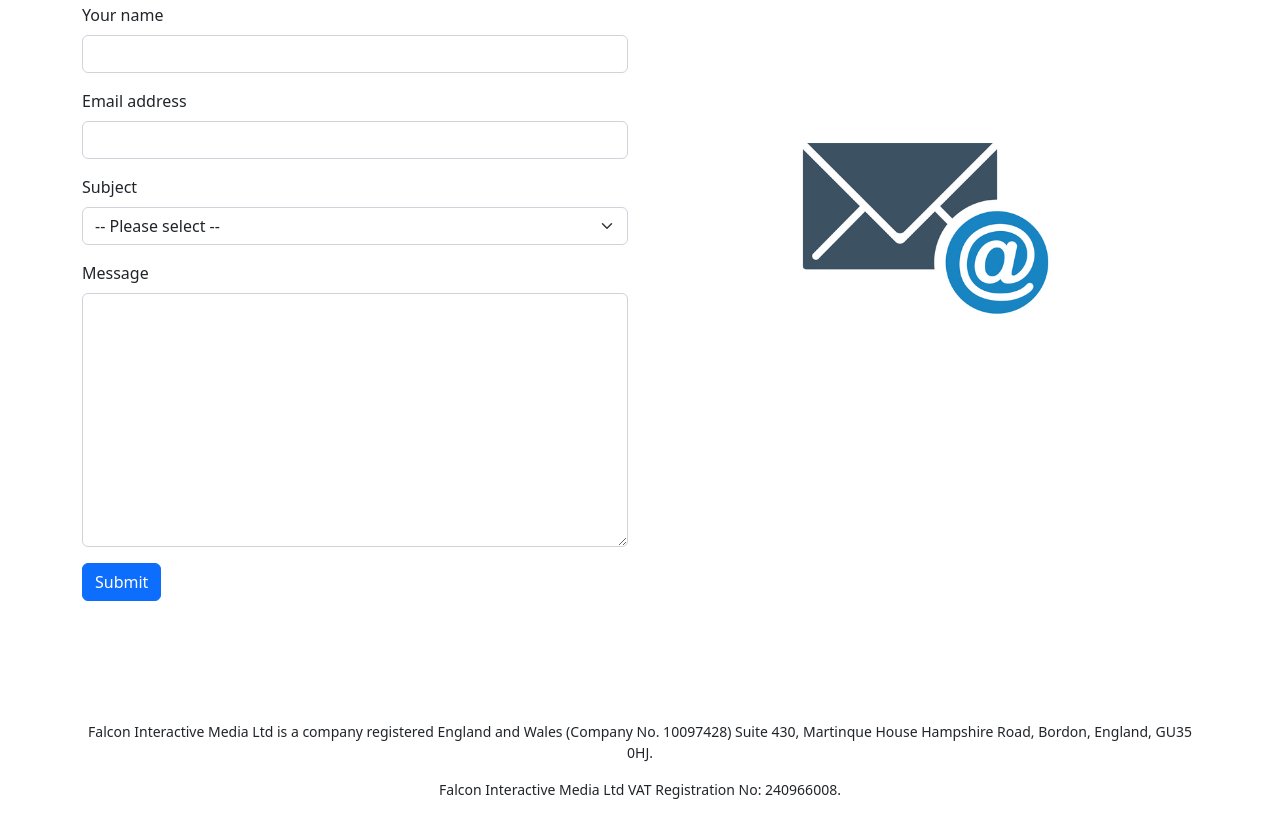
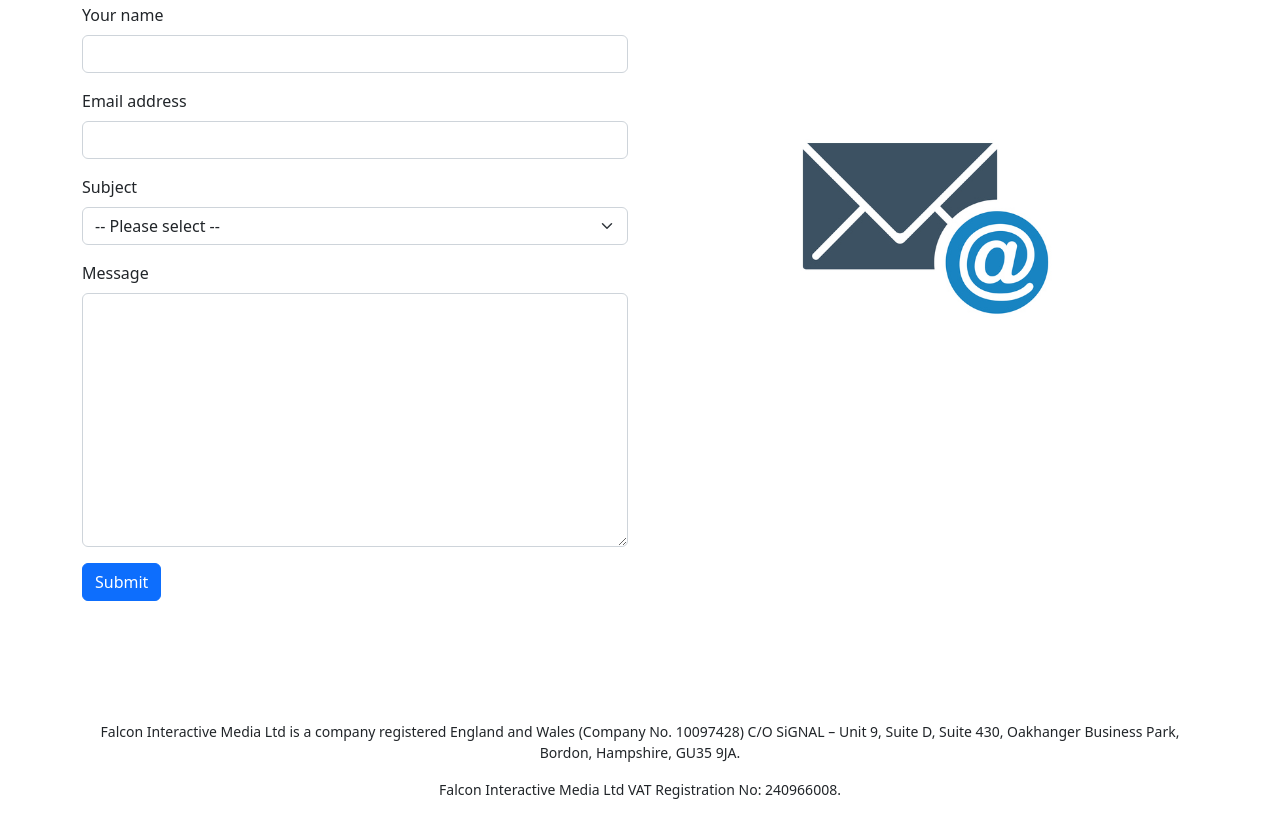
Before and after one commit to adzfaulkner/falconim, a plain HTML site: page src/frontend/index.html in a window 1280 px wide. Shown: the part 1853-2677 px from the top of the page. Drawn offline with nearby package versions, Linux system fonts and the light colour scheme.

Commit message:
business address change

```diff
--- a/src/frontend/index.html
+++ b/src/frontend/index.html
@@ -125,7 +125,7 @@
     <footer>
         <div class="container text-center mt-4 mb-4">
             <small>
-                <p>Falcon Interactive Media Ltd is a company registered England and Wales (Company No. 10097428) Suite 430, Martinque House Hampshire Road, Bordon, England, GU35 0HJ.</p>
+                <p>Falcon Interactive Media Ltd is a company registered England and Wales (Company No. 10097428) C/O SiGNAL – Unit 9, Suite D, Suite 430, Oakhanger Business Park, Bordon, Hampshire, GU35 9JA.</p>
                 <p>Falcon Interactive Media Ltd VAT Registration No: 240966008.</p>
             </small>
         </div>
```
